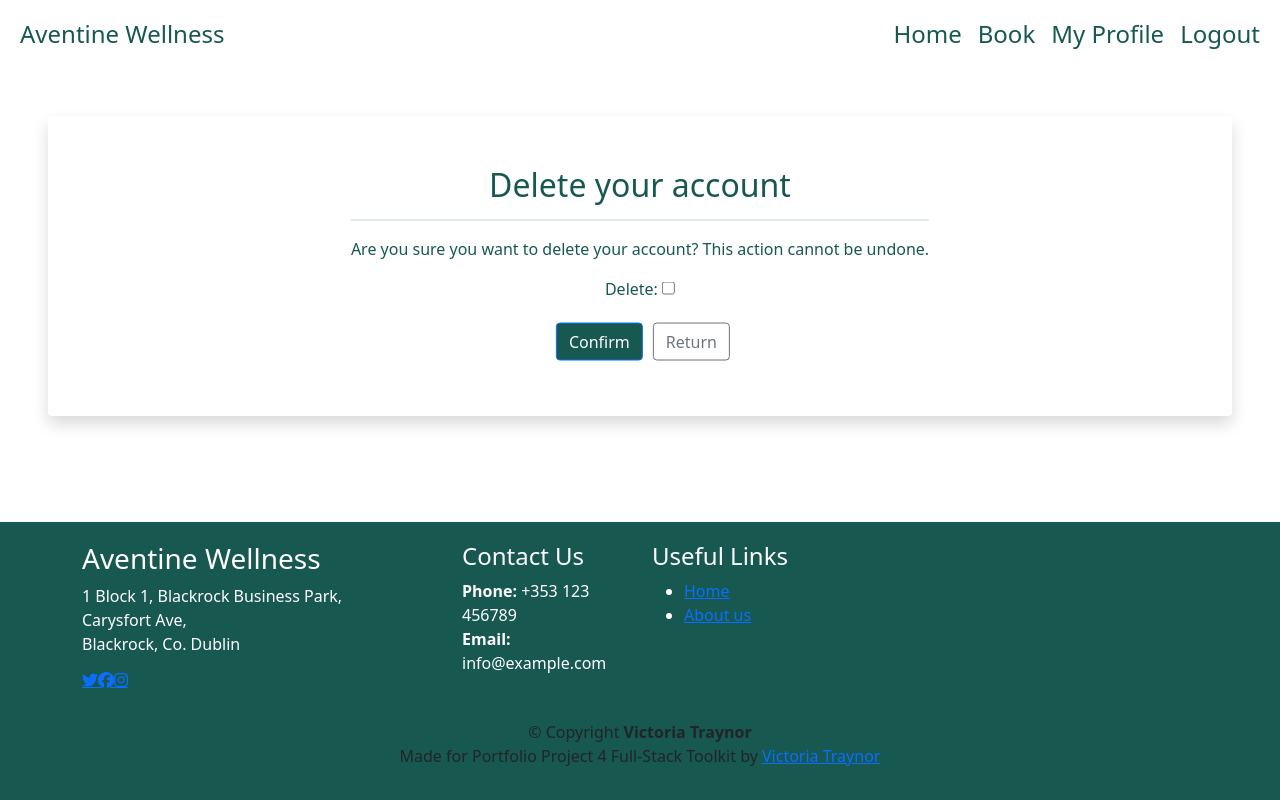
After one commit to VictoriaT87/P4-Aventine-Wellness, a Django app: page /user/user-delete/1/ in a window 1280 px wide. The commit adds this page. Run offline with Django 3.2, Linux system fonts and the light colour scheme; the visitor is signed in with stand-in values (Sample User, id 1); some libraries are stand-ins or nearby versions.

Commit message:
Add user & includes folder, add to templates, style user pages

```diff
--- a/booking/urls.py
+++ b/booking/urls.py
@@ -41,7 +41,7 @@ urlpatterns = [
          AppointmentEditView.as_view(), name="appointment-edit"),
     path("appointment/<int:pk>/delete",
          AppointmentDeleteView.as_view(), name="appointment-delete"),
-    path('user-profile', views.user_profile, name='user-profile'),
-    path('user-delete/<int:id>/', UserDeleteView.as_view(), name='user-delete'),
-    path('user-update/<int:id>/', views.user_update, name='user-update'),
+    path('user/user-profile', views.user_profile, name='user-profile'),
+    path('user/user-delete/<int:id>/', UserDeleteView.as_view(), name='user-delete'),
+    path('user/user-update/<int:id>/', views.user_update, name='user-update'),
 ]
--- a/booking/views.py
+++ b/booking/views.py
@@ -131,7 +131,7 @@ def user_profile(request):
     """
     user = request.user
     appointments = Appointment.objects.filter(user=user).order_by('date', 'timeblock')
-    return render(request, 'user_profile.html', {
+    return render(request, 'user/user_profile.html', {
         'user':user,
         'appointments':appointments,
     })
@@ -153,14 +153,14 @@ def user_update(request, id):
         if form.is_valid():
             form.save()
             messages.success(request, 'Profile saved.')
-            return render(request, 'user_profile.html', {
+            return render(request, 'user/user_profile.html', {
                                 'user':user,
                                 'appointments':appointments,
                         })
         else:
             messages.warning(request, 'Failed to saved profile')
 
-    return render(request, 'user_update.html', {'form':form})
+    return render(request, 'user/user_update.html', {'form':form})
 
 
 class UserDeleteView(LoginRequiredMixin, View):
@@ -169,7 +169,7 @@ class UserDeleteView(LoginRequiredMixin, View):
     """
     def get(self, request, *args, **kwargs):
         form = UserDeleteForm()
-        return render(request, 'user_delete.html', {'form': form})
+        return render(request, 'user/user_delete.html', {'form': form})
 
     def post(self, request, *args, **kwargs):
         form = UserDeleteForm(request.POST)
@@ -178,4 +178,4 @@ class UserDeleteView(LoginRequiredMixin, View):
             user.delete()
             messages.success(request, 'Account successfully deleted')
             return redirect(reverse('home'))
-        return render(request, 'user_delete.html', {'form': form})
+        return render(request, 'user/user_delete.html', {'form': form})
--- a/static/css/style.css
+++ b/static/css/style.css
@@ -1,10 +1,3 @@
-/* body {
-    background-color: #175851;
-} */
-
-/* .navbar-custom{
-    background-color: #fff;
-} */
 :root {
     --color-default: #175851;
     --white: #fff;
@@ -12,6 +5,20 @@
 
 :root {
     scroll-behavior: smooth;
+}
+
+html,
+body {
+    height: 100%;
+}
+
+body {
+    display: flex;
+    flex-direction: column;
+}
+
+main {
+    flex: 1 0 auto;
 }
 
 .navbar {
@@ -28,10 +35,27 @@
     color: var(--color-default);
 }
 
+
+.footer {
+    flex-shrink: 0;
+    background-color: var(--color-default);
+}
+
+.footer-content {
+    padding-top: 20px;
+    color: #fff;
+}
+
 .account-form {
     width: 100%;
     margin: 3% auto;
     box-shadow: 0px 0px 10px 2px #888888;
+    border-radius: 5px;
+}
+
+.account-form-logout {
+    width: 100%;
+    margin: 3% auto;
     border-radius: 5px;
 }
 
@@ -207,15 +231,6 @@
     max-height: 125px;
 }
 
-.footer {
-    background-color: #175851;
-}
-
-.footer-content {
-    padding-top: 20px;
-    color: #fff;
-}
-
 .booking-page-heading {
     color: var(--color-default);
     text-align: center;
@@ -247,9 +262,26 @@
     margin: 20px;
 }
 
-.booked-appointments, .user-info {
+.booked-appointments,
+.user-info{
     color: #175851;
     text-align: center;
+}
+
+.delete-div, .update-div {
+    height: 300px;
+    position: relative;
+      color: #175851;
+      text-align: center;
+}
+
+.verticle-center {
+    margin: 0;
+  position: absolute;
+  top: 50%;
+  left: 50%;
+  -ms-transform: translate(-50%, -50%);
+  transform: translate(-50%, -50%);
 }
 
 .list-group {
--- /dev/null
+++ b/templates/includes/footer.html
@@ -0,0 +1,54 @@
+<footer id="footer" class="footer">
+
+    <div class="footer-content position-relative">
+        <div class="container">
+            <div class="row">
+
+                <div class="col-lg-4 col-md-6">
+                    <div class="footer-info">
+                        <h3>Aventine Wellness</h3>
+                        <p>1 Block 1,
+                            Blackrock Business Park, <br>
+                            Carysfort Ave,<br>
+                            Blackrock, Co. Dublin<br>
+
+                        </p>
+                        <div class="social-links d-flex mt-3">
+                            <a href="#" class="d-flex align-items-center justify-content-center"><i class="fa-brands fa-twitter"></i></a>
+                            <a href="#" class="d-flex align-items-center justify-content-center"><i class="fa-brands fa-facebook"></i></a>
+                            <a href="#" class="d-flex align-items-center justify-content-center"><i class="fa-brands fa-instagram"></i></a>
+                        </div>
+                    </div>
+                </div><!-- End footer info column-->
+
+                <div class="col-lg-2 col-md-3 float-right footer-links">
+                    <h4>Contact Us</h4>
+                    <strong>Phone:</strong> +353 123 456789<br>
+                    <strong>Email:</strong> info@example.com<br>
+                </div><!-- End footer links column-->
+
+                <div class="col-lg-2 col-md-3 float-right footer-links">
+                    <h4>Useful Links</h4>
+                    <ul>
+                        <li><a href="#">Home</a></li>
+                        <li><a href="#">About us</a></li>
+                    </ul>
+                </div><!-- End footer links column-->
+
+            </div>
+        </div>
+    </div>
+
+    <div class="footer-legal text-center position-relative">
+        <div class="container">
+            <div class="copyright">
+                &copy; Copyright <strong><span>Victoria Traynor</span></strong>
+            </div>
+            <div class="credits">
+                Made for Portfolio Project 4 Full-Stack Toolkit by <a href="https://github.com/VictoriaT87/">Victoria
+                    Traynor</a>
+            </div>
+        </div>
+    </div>
+
+</footer>
--- /dev/null
+++ b/templates/includes/header.html
@@ -0,0 +1,36 @@
+<nav class="navbar navbar-expand-lg navbar-custom bg-white">
+    <div class="container-fluid">
+        <a class="navbar-brand" href="{% url 'home' %}">Aventine Wellness</a>
+        <button class="navbar-toggler" type="button" data-bs-toggle="collapse" data-bs-target="#navbarText"
+            aria-controls="navbarText" aria-expanded="false" aria-label="Toggle navigation">
+            <span class="navbar-toggler-icon"></span>
+        </button>
+        <div class="collapse navbar-collapse" id="navbarText">
+            <ul class="navbar-nav ms-auto mb-2 mb-lg-0">
+                <li class="nav-item">
+                    <a class="nav-link active" aria-current="page" href="{% url 'home' %}">Home</a>
+                </li>
+                {% if user.is_authenticated %}
+                <li class="nav-item">
+                    <a class="nav-link" href="{% url 'appointment' %}">Book</a>
+                </li>
+
+                <li class="nav-item">
+                    <a class="nav-link" href="{% url 'user-profile' %}">My Profile</a>
+                </li>
+
+                <li class="nav-item">
+                    <a class="nav-link" href="{% url 'account_logout' %}">Logout</a>
+                </li>
+                {% else %}
+                <li class="nav-item">
+                    <a class="nav-link" href="{% url 'account_signup' %}">Register</a>
+                </li>
+                <li class="nav-item">
+                    <a class="nav-link" href="{% url 'account_login' %}">Login</a>
+                </li>
+                {% endif %}
+            </ul>
+        </div>
+    </div>
+</nav>
--- /dev/null
+++ b/templates/user/user_delete.html
@@ -0,0 +1,17 @@
+{% extends "base.html" %}
+{% load static %}
+
+{% block content %}
+<div class="shadow p-4 mb-5 bg-body bg-body rounded text-black m-5 delete-div">
+  <div class="verticle-center">
+    <h2 class="delete">Delete your account</h2>
+    <hr>
+    <p>Are you sure you want to delete your account? This action cannot be undone.</p>
+    <form action="." method="POST" class="padding">{% csrf_token %}
+      {{ form.as_p}}
+      <button type="submit" class="btn btn-primary profile-btns">Confirm</button>
+      <a class="btn btn-outline-secondary" href="{% url 'user-profile' %}">Return</a>
+    </form>
+  </div>
+</div>
+{%endblock%}
```
Also changed, not shown: templates/allauth/account/logout.html (+5 -5 lines), templates/base.html (+2 -37 lines), templates/index.html (+0 -58 lines), templates/user/user_update.html (added, +18 -0 lines), templates/user_delete.html (deleted, +0 -25 lines), templates/user_update.html (deleted, +0 -25 lines), templates/user/user_profile.html (renamed from templates/user_profile.html).
